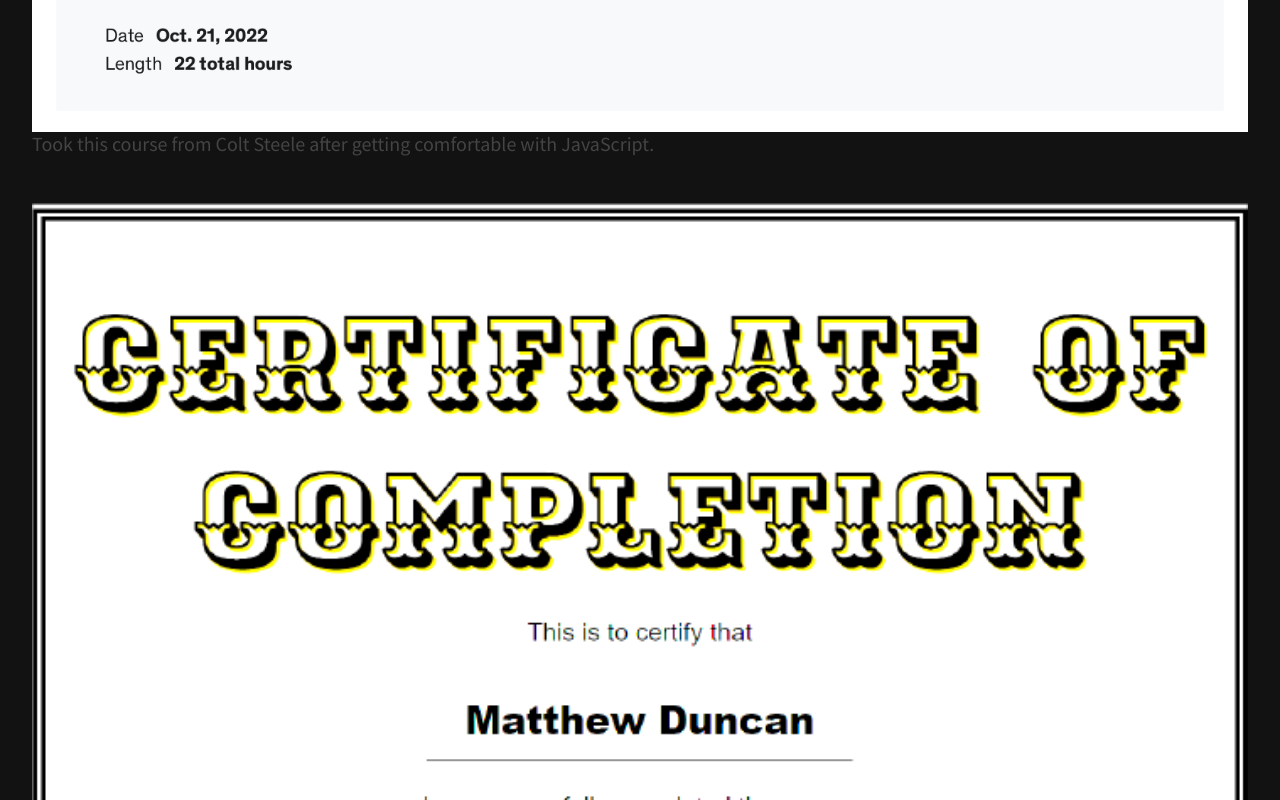
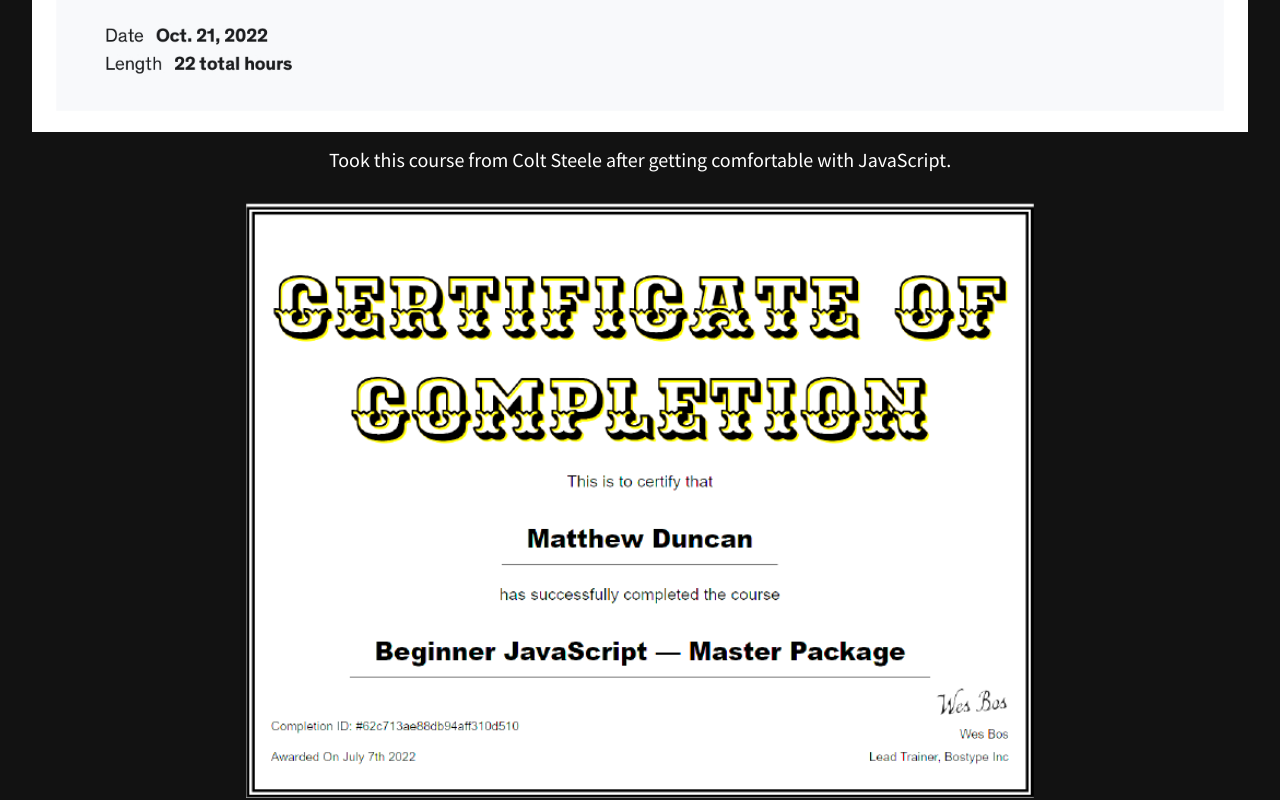
Before and after one commit to duncanmatt/portfolio_vite, a React (Vite) app: page / in a window 1280 px wide. Shown: the part 9540-10340 px from the top of the page. Built offline with nearby package versions, Linux system fonts and the light colour scheme.

Commit message:
certification description

```diff
--- a/src/components/CertCard.tsx
+++ b/src/components/CertCard.tsx
@@ -9,24 +9,25 @@
 
 const CertCard = (cert: Certification) => {
 	const [desc, setDesc] = useState(false);
-	const showDesc = () => setDesc(!desc);
+	const showDesc = () => setDesc(true);
+	const hideDesc = () => setDesc(false);
 
 	return (
 		<a
 			onMouseOver={showDesc}
-			onMouseOut={showDesc}
+			onMouseOut={hideDesc}
 			href={cert.url}
 			key={cert.id}>
 			<div
-				className={desc ? 'certInnerDesc' : 'certInner'}
-				style={{ position: 'relative' }}>
+				style={{ position: 'relative' }}
+				className={desc ? 'certInnerDesc' : 'certInner'}>
 				<img
 					className='certPic'
 					src={cert.pic}
 					alt={cert.desc}
 				/>
-				<span className='certDesc'>{cert.desc}</span>
 			</div>
+			<span className='certDesc'>{cert.desc}</span>
 		</a>
 	);
 };
--- a/src/index.css
+++ b/src/index.css
@@ -365,12 +365,19 @@
 	display: flex;
 	flex-flow: row wrap;
 	justify-content: center;
-	gap: 3rem;
+	gap: 2rem;
 	padding-block: 2rem;
 }
 
-.certInnerDesc:hover {
-	backdrop-filter: blur(135px);
+.certifications a {
+	color: #fff;
+	display: flex;
+	flex-direction: column;
+}
+
+.certDesc {
+	margin-top: 1rem;
+	align-self: center;
 }
 
 .certPic {
```
